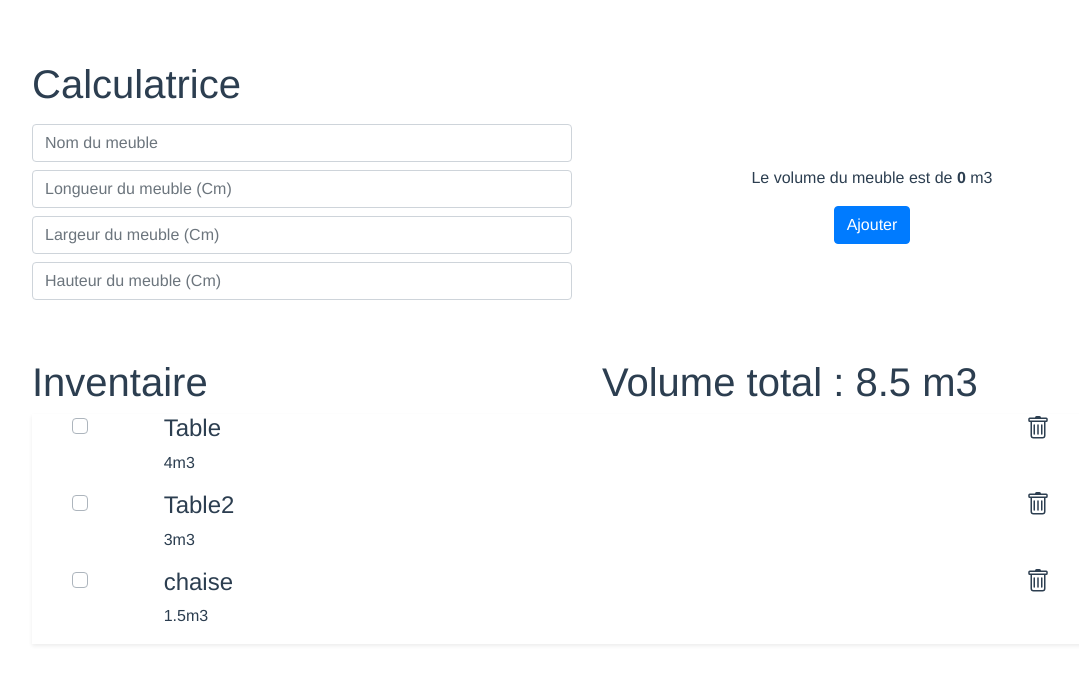
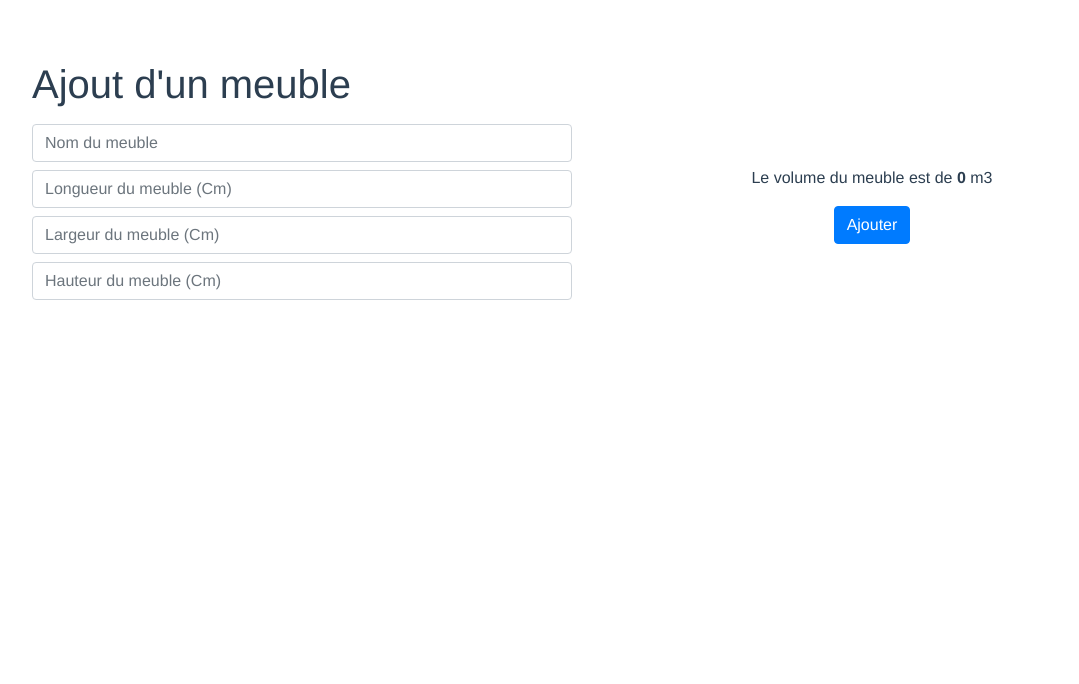
Before and after one commit to Vaillant-g/nextories_test_vuejs, a Vue app in the folder inventaire/: page / in a window 1280 px wide. Shown: the top 684 px of the page, without its empty margins (53-1132 px from the left). Built offline with nearby package versions, Linux system fonts and the light colour scheme.

Commit message:
mise en page & finitions

```diff
--- a/inventaire/src/App.vue
+++ b/inventaire/src/App.vue
@@ -22,30 +22,30 @@ export default {
   },
   data: function() {
     return {
-      liste: [
-        {
-          hauteur: "100",
-          id: "Table4",
-          largeur: "200",
-          longueur: "200",
-          nom: "Table"
-        },
-        {
-          hauteur: "100",
-          id: "Table23",
-          largeur: "100",
-          longueur: "300",
-          nom: "Table2"
-        },
-        {
-          hauteur: "100",
-          id: "chaise1.5",
-          largeur: "100",
-          longueur: "150",
-          nom: "chaise"
-        }
-      ]
-      //liste: []
+      // liste: [
+      //   {
+      //     hauteur: "100",
+      //     id: "Table4",
+      //     largeur: "200",
+      //     longueur: "200",
+      //     nom: "Table"
+      //   },
+      //   {
+      //     hauteur: "100",
+      //     id: "Table23",
+      //     largeur: "100",
+      //     longueur: "300",
+      //     nom: "Table2"
+      //   },
+      //   {
+      //     hauteur: "100",
+      //     id: "chaise1.5",
+      //     largeur: "100",
+      //     longueur: "150",
+      //     nom: "chaise"
+      //   }
+      // ]
+      liste: []
     };
   }
 };
--- a/inventaire/src/components/Calculatrice.vue
+++ b/inventaire/src/components/Calculatrice.vue
@@ -1,7 +1,7 @@
 <template>
   <b-container sm>
     <div class="calculatrice">
-      <h1>Calculatrice</h1>
+      <h1>Ajout d'un meuble</h1>
       <b-row>
         <b-col class="entries">
           <b-row class="nom_meuble my-2">
@@ -37,9 +37,6 @@
           </b-row>
           <!-- largeur -->
           <b-row class="hauteur_meuble my-2">
-            <!-- <b-col md="2">
-            <label for="hauteur_meuble">Hauteur du meuble:</label>
-          </b-col> -->
             <b-col>
               <b-form-input
                 id="input-default"
@@ -53,7 +50,10 @@
         </b-col>
 
         <b-col class="volume">
-          <p>Le volume du meuble est de <span class="important"> {{ volume_meuble }} </span> m3</p>
+          <p>
+            Le volume du meuble est de
+            <span class="important"> {{ volume_meuble }} </span> m3
+          </p>
           <b-button v-on:click="ajout_meuble" variant="primary"
             >Ajouter</b-button
           >
@@ -72,7 +72,6 @@ export default {
   props: { liste: Array },
   data: function() {
     return {
-      //      liste_meubles: [],
       nom_meuble: null,
       longueur_meuble: null,
       largeur_meuble: null,
@@ -98,6 +97,15 @@ export default {
         this.largeur_meuble &&
         this.hauteur_meuble
       ) {
+        if (
+          this.longueur_meuble == 0 ||
+          this.largeur_meuble == 0 ||
+          this.hauteur_meuble == 0
+        ) {
+          alert(
+            "La longueur, largeur, et hauteur d'un meuble ne peut pas être égale à 0."
+          );
+        } else {
           let id = this.nom_meuble + this.volume_meuble.toString();
           let id_unique = true;
           for (let i = 0; i < this.liste.length; i++) {
@@ -120,10 +128,10 @@ export default {
           this.longueur_meuble = null;
           this.largeur_meuble = null;
           this.hauteur_meuble = null;
+        }
       } else {
         alert("Veuillez remplir toutes les informations du meuble.");
       }
-      //console.log(this.liste);
     }
   }
 };
--- a/inventaire/src/components/Inventaire.vue
+++ b/inventaire/src/components/Inventaire.vue
@@ -1,6 +1,6 @@
 <template>
   <b-container>
-    <div class="Inventaire">
+    <div class="Inventaire" v-show="this.liste.length > 0">
       <b-row>
         <b-col><h1>Inventaire</h1> </b-col>
         <b-col
@@ -34,7 +34,7 @@
         </ul>
       </div>
       <b-button
-        v-show="this.listes_meubles_selectionnes.length !== 0"
+        v-show="this.listes_meubles_selectionnes.length > 0"
         class="float_left"
         v-on:click="suppression_meubles_selectionnes"
         variant="danger"
```
Lines whose indentation alone changed are shown as unchanged.
